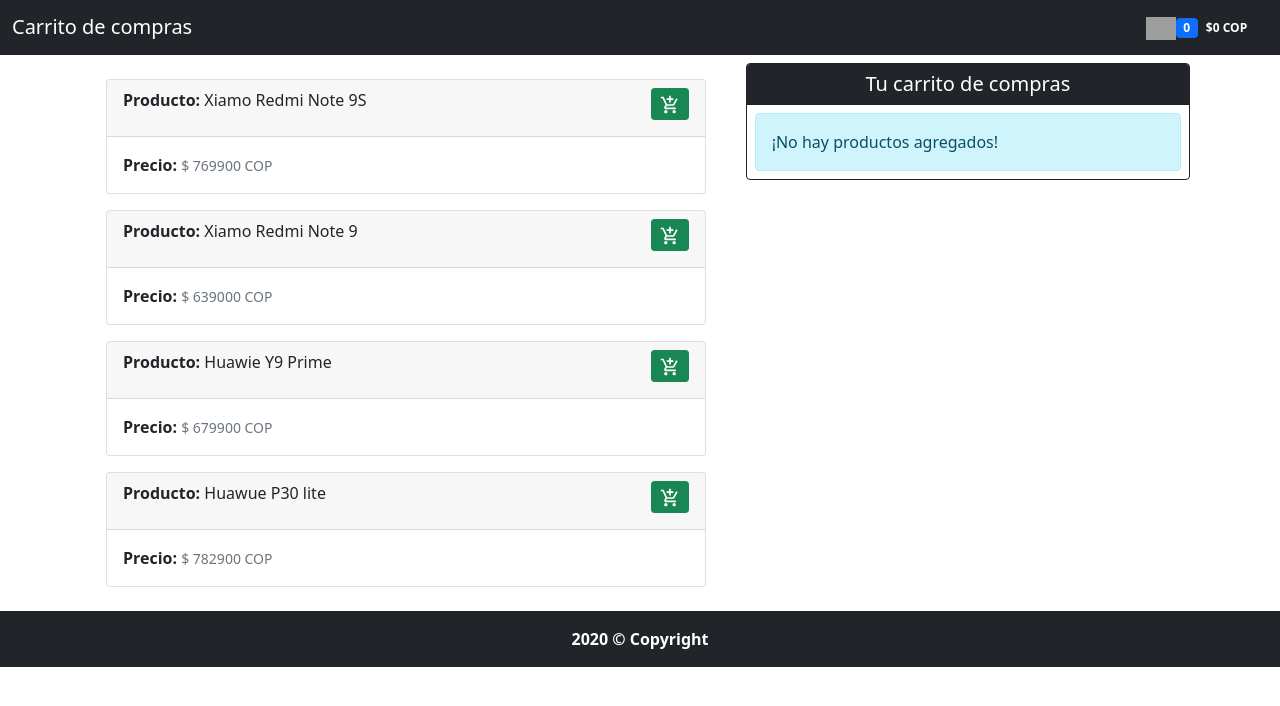
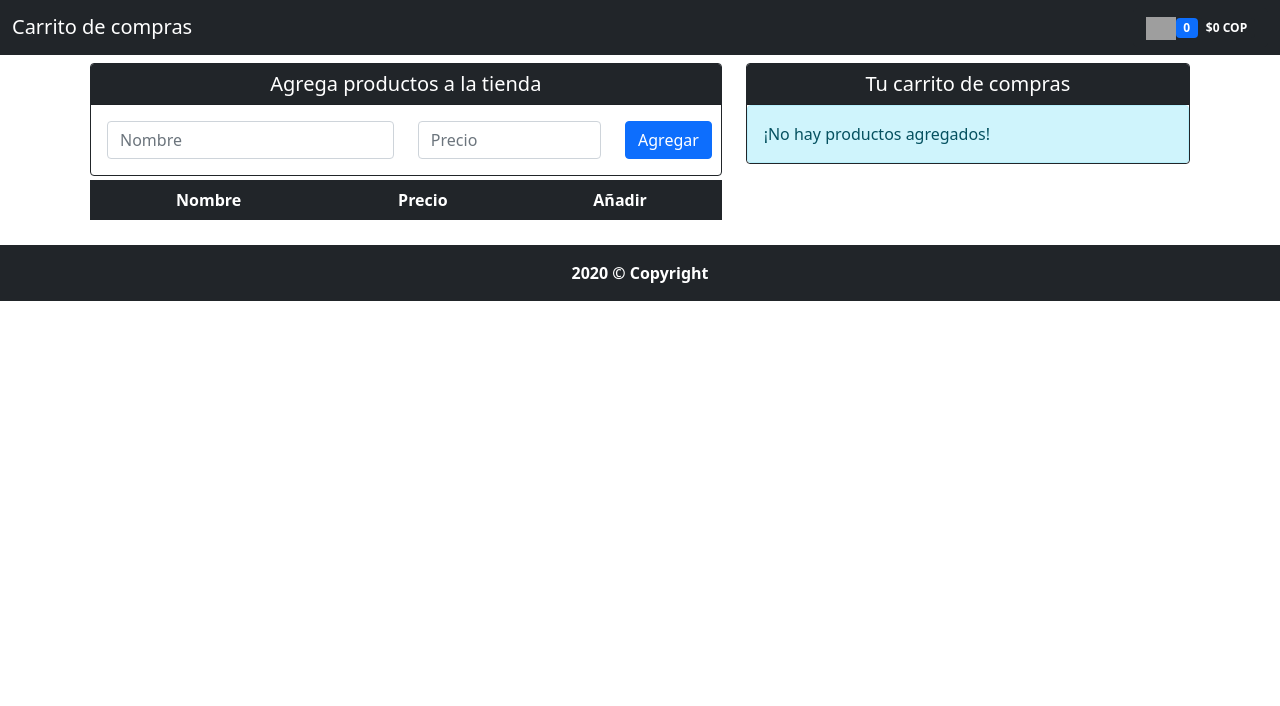
Before and after one commit to calfonsopinilla/Carrito, a React (Create React App) app: page / in a window 1280 px wide. Shown: the top 706 px of the page. Built offline with nearby package versions, Linux system fonts and the light colour scheme; grey boxes are pictures that could not be loaded.

Commit message:
Agregar productos a la tienda
Agrega productos al localstorage

```diff
--- a/package.json
+++ b/package.json
@@ -9,6 +9,7 @@
     "react": "^17.0.1",
     "react-dom": "^17.0.1",
     "react-scripts": "4.0.1",
+    "uuid": "^8.3.2",
     "web-vitals": "^0.2.4"
   },
   "scripts": {
--- a/src/App.js
+++ b/src/App.js
@@ -1,10 +1,16 @@
-import React, { Fragment, useState } from 'react';
+import React, { Fragment, useState, useEffect} from 'react';
 import Header from './components/Header';
 import Footer from './components/Footer';
 import Producto from './components/Producto';
 import Carrito from './components/Carrito';
+import AddProducto from './components/AddProducto';
 
 function App() {
+
+  let listadoProductos = JSON.parse(localStorage.getItem('productos'));
+  if(!listadoProductos){
+    listadoProductos = [];
+  }
   /**Obtener la fecha, unicamente el año Ej: 2020 */
   const fecha = new Date().getFullYear();
   /**Hook useState para tener el carrito
@@ -15,12 +21,18 @@
   const [carrito, agregarCarrito] = useState([]);
   /**Hook useState para tener productos
    * productos tiene como state acual un arreglo de objetos*/
-  const [productos, setProductos] = useState([
-    {id:1,nombre:"Xiamo Redmi Note 9S",precio:769900},
-    {id:2,nombre:"Xiamo Redmi Note 9",precio:639000},
-    {id:3,nombre:"Huawie Y9 Prime",precio:679900},
-    {id:4,nombre:"Huawue P30 lite",precio:782900}
-  ]);
+  const [productos, setProductos] = useState(listadoProductos);
+  useEffect(() => {
+    if(listadoProductos){
+      localStorage.setItem('productos',JSON.stringify(productos));
+    }else{
+      localStorage.setItem('productos',JSON.stringify([]));
+    }
+  },[productos,listadoProductos]);
+
+  const crearProducto = producto =>{
+    setProductos([...productos,producto]);
+  };
   return (
     <Fragment>
       <Header
@@ -29,6 +41,18 @@
       <div className="container">
         <div className="row p-2">
           <div className="col-md-7">
+            <AddProducto
+              crearProducto={crearProducto}
+            />
+            <table className="table table-dark table-striped mt-1 text-center">
+              <thead>
+                  <tr>
+                      <th scope="col">Nombre</th>
+                      <th scope="col">Precio</th>
+                      <th scope="col">Añadir</th>
+                  </tr>
+              </thead>
+              <tbody>
                 {productos.map(producto=>(
                 <Producto
                     key={producto.id}
@@ -38,6 +62,8 @@
                     agregarCarrito={agregarCarrito}
                   />
                 ))}
+              </tbody>
+            </table>
           </div>
           <div className="col-md-5">
             <Carrito
--- /dev/null
+++ b/src/components/AddProducto.jsx
@@ -0,0 +1,76 @@
+import React, {useState} from 'react';
+import uuid from 'uuid/dist/v4';
+
+const AddProducto = ({crearProducto}) =>{
+
+    const [producto, setProducto] = useState({
+        nombre:'',
+        precio:''
+    });
+
+    const [error, setError] = useState(false);
+
+    const handleState = e => {
+        setProducto({...producto,[e.target.name]: e.target.value})
+    };
+
+    const {nombre,precio} = producto;
+
+    const submitProducto = e =>{
+        e.preventDefault();
+        if(nombre.trim() === '' || precio.trim() === ''){
+            setError(true);
+            return;
+        }
+        setError(false);
+        producto.id = uuid();
+        crearProducto(producto);
+        setProducto({
+            nombre:'',
+            precio:''
+        });
+    }
+
+    return(
+        <div className="card border-dark">
+            <h5 className="card-header text-center text-white bg-dark">Agrega productos a la tienda</h5>
+            <div className="card-body">
+                <form className="row text-center" onSubmit={submitProducto}>
+                    <div className="col-lg-6">
+                        <label className="visually-hidden">Nombre</label>
+                        <input
+                            type="text"
+                            className="form-control"
+                            placeholder="Nombre"
+                            onChange={handleState}
+                            name="nombre"
+                            value={nombre}
+                        />
+                    </div>
+                    <div className="col-lg-4">
+                        <label className="visually-hidden">Precio</label>
+                        <input
+                            type="number"
+                            className="form-control"
+                            placeholder="Precio"
+                            onChange={handleState}
+                            name="precio"
+                            value={precio}
+                        />
+                    </div>
+                    <div className="d-grid gap-2 col-lg-2 mx-auto">
+                        <button type="submit" className="btn btn-block btn-primary">Agregar</button>
+                    </div>
+                </form>
+                {error?
+                <div className="mt-1 mb-0 alert alert-danger" role="alert">
+                Todos los campos son requeridos
+                </div>
+                :null
+                }
+            </div>
+        </div>
+    )
+};
+
+export default AddProducto;
--- a/src/components/Carrito.jsx
+++ b/src/components/Carrito.jsx
@@ -1,21 +1,32 @@
 import React from 'react';
 import Producto from './Producto';
 
-const Carrito = ({carrito,agregarCarrito}) => (
+const Carrito = ({carrito,agregarCarrito}) =>(
     <div className="card border-dark">
         <h5 className="card-header text-center text-white bg-dark">Tu carrito de compras</h5>
         {carrito.length === 0
-        ?<div className="m-2 alert alert-info" role="alert">
+        ?<div className="m-0 alert alert-info" role="alert">
         ¡No hay productos agregados!
         </div>
-        :carrito.map(producto=>(
+        :<table className="table m-0 border-dark table-striped text-center">
+            <thead>
+                <tr>
+                    <th scope="col">Nombre</th>
+                    <th scope="col">Precio</th>
+                    <th scope="col">Eliminar</th>
+                </tr>
+            </thead>
+            <tbody>
+                {carrito.map(producto=>(
                 <Producto
-                key={producto.key}
+                    key={producto.id}
                     producto={producto}
                     carrito={carrito}
                     agregarCarrito={agregarCarrito}
                   />
                 ))}
+            </tbody>
+        </table>}
     </div>
 );
 
--- a/src/components/Producto.jsx
+++ b/src/components/Producto.jsx
@@ -26,32 +26,23 @@
         agregarCarrito(productos);
     }
     return (
-        <div className="card m-3">
-            <div className="card-header d-flex justify-content-between">
-                <div class="card-title mb-0">
-                    <p><b>Producto:</b> {nombre}</p>
-                </div>
-                <div>
-                    {productos
+        <tr>
+            <td>{nombre}</td>
+            <td>$ {precio} COP</td>
+            <td>{productos
                 ?(<button
                     className="btn btn-success btn-sm"
                     type="button"
                     onClick={()=>realizarCompra(id)}
-                    ><img src={carritoaddimg} width="20px" alt=""/>
-                    </button>)
+                ><img src={carritoaddimg} width="20px" alt=""/></button>)
                 :(<button
                     className="btn btn-danger btn-sm"
                     type="button"
                     onClick={()=>eliminarProducto(id)}
-                    ><img src={borrarimg} width="20px" alt=""/>
-                    </button>)
+                ><img src={borrarimg} width="20px" alt=""/></button>)
                 }
-                </div>
-            </div>
-            <div className="card-body">
-                <p className="card-text"><b>Precio: </b><small className="text-muted">$ {precio} COP</small></p>
-            </div>
-        </div>
+            </td>
+        </tr>
     );
 }
 
--- a/src/index.js
+++ b/src/index.js
@@ -1,7 +1,6 @@
 import React from 'react';
 import ReactDOM from 'react-dom';
 import App from './App';
-import reportWebVitals from './reportWebVitals';
 
 ReactDOM.render(
   <React.StrictMode>
@@ -9,8 +8,3 @@
   </React.StrictMode>,
   document.getElementById('root')
 );
-
-// If you want to start measuring performance in your app, pass a function
-// to log results (for example: reportWebVitals(console.log))
-// or send to an analytics endpoint. Learn more: https://bit.ly/CRA-vitals
-reportWebVitals();
--- a/src/reportWebVitals.js
+++ /dev/null
@@ -1,13 +0,0 @@
-const reportWebVitals = onPerfEntry => {
-  if (onPerfEntry && onPerfEntry instanceof Function) {
-    import('web-vitals').then(({ getCLS, getFID, getFCP, getLCP, getTTFB }) => {
-      getCLS(onPerfEntry);
-      getFID(onPerfEntry);
-      getFCP(onPerfEntry);
-      getLCP(onPerfEntry);
-      getTTFB(onPerfEntry);
-    });
-  }
-};
-
-export default reportWebVitals;
```
Also changed, not shown: 1 other file (tests, documents, lock files or other folders). Lines whose indentation alone changed are shown as unchanged.
